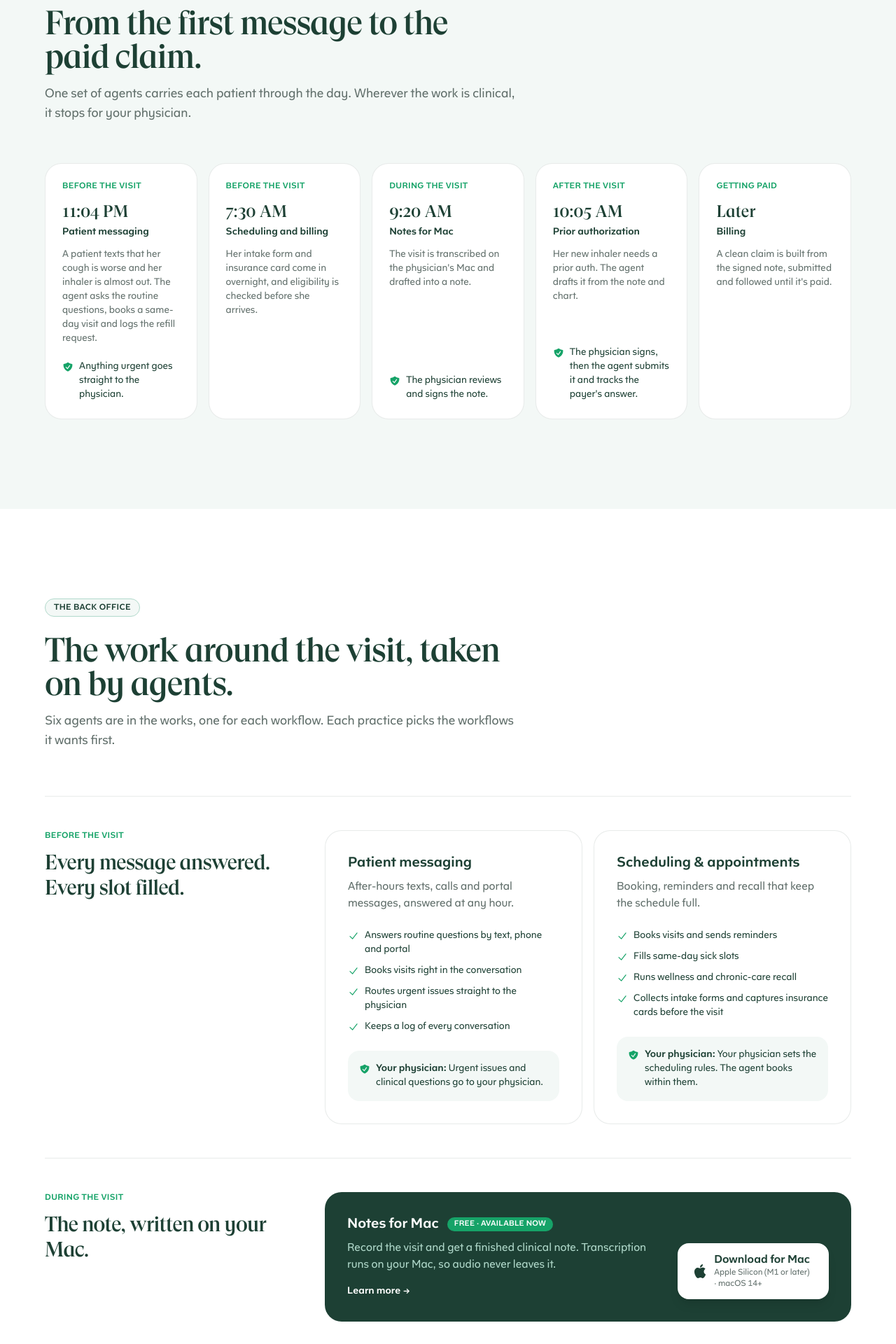
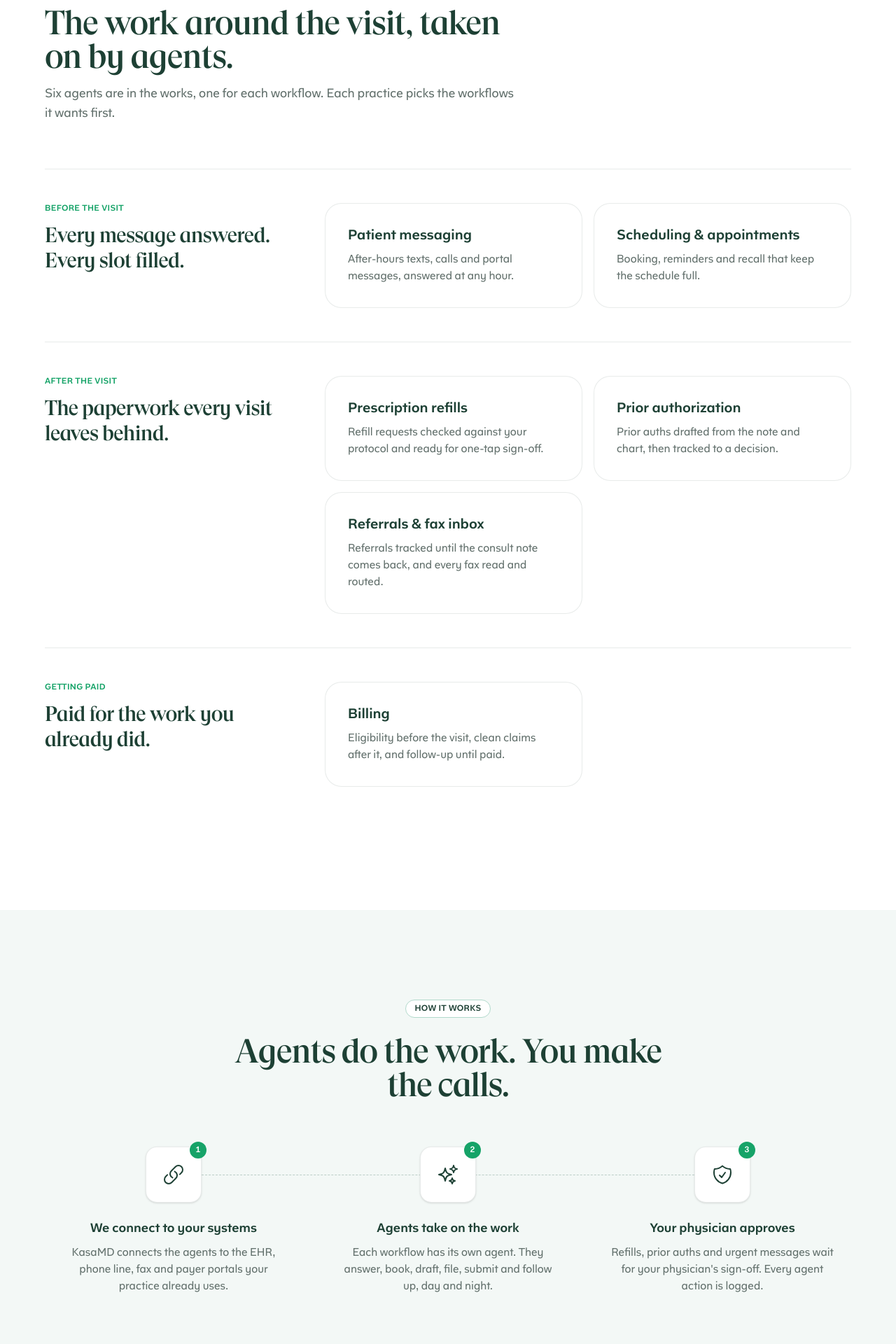
Before and after one commit to Kasa-Labs/kasa_marketing, a Next.js app: page / in a window 1280 px wide. Shown: the part 1540-3460 px from the top of the page at 70% size. Built offline with nearby package versions, Linux system fonts and the light colour scheme.

Commit message:
Keep Notes for Mac out of the back office; cards show only each agent's service

```diff
--- a/app/components/PatientPath.tsx
+++ /dev/null
@@ -1,94 +0,0 @@
-import { ShieldCheckIcon } from "@heroicons/react/20/solid";
-import { moments, type Moment } from "@/content/workflows";
-
-const steps: {
-  time: string;
-  moment: Moment;
-  agent: string;
-  text: string;
-  physician?: string;
-}[] = [
-  {
-    time: "11:04 PM",
-    moment: "before",
-    agent: "Patient messaging",
-    text: "A patient texts that her cough is worse and her inhaler is almost out. The agent asks the routine questions, books a same-day visit and logs the refill request.",
-    physician: "Anything urgent goes straight to the physician.",
-  },
-  {
-    time: "7:30 AM",
-    moment: "before",
-    agent: "Scheduling and billing",
-    text: "Her intake form and insurance card come in overnight, and eligibility is checked before she arrives.",
-  },
-  {
-    time: "9:20 AM",
-    moment: "during",
-    agent: "Notes for Mac",
-    text: "The visit is transcribed on the physician's Mac and drafted into a note.",
-    physician: "The physician reviews and signs the note.",
-  },
-  {
-    time: "10:05 AM",
-    moment: "after",
-    agent: "Prior authorization",
-    text: "Her new inhaler needs a prior auth. The agent drafts it from the note and chart.",
-    physician:
-      "The physician signs, then the agent submits it and tracks the payer's answer.",
-  },
-  {
-    time: "Later",
-    moment: "paid",
-    agent: "Billing",
-    text: "A clean claim is built from the signed note, submitted and followed until it's paid.",
-  },
-];
-
-const momentLabel = Object.fromEntries(
-  moments.map((m) => [m.id, m.label]),
-) as Record<Moment, string>;
-
-export function PatientPath() {
-  return (
-    <section className="bg-brand-50 px-4 py-24 sm:px-6 sm:py-32 lg:px-8">
-      <div className="mx-auto max-w-6xl">
-        <div className="max-w-2xl">
-          <span className="eyebrow bg-white">One patient, start to finish</span>
-          <h2 className="display mt-6 text-4xl sm:text-5xl">
-            From the first message to the paid claim.
-          </h2>
-          <p className="mt-4 text-lg text-muted">
-            One set of agents carries each patient through the day. Wherever
-            the work is clinical, it stops for your physician.
-          </p>
-        </div>
-
-        <ol className="mt-14 grid gap-4 lg:grid-cols-5">
-          {steps.map((step) => (
-            <li
-              key={step.time}
-              className="flex flex-col rounded-3xl border border-brand-900/10 bg-white p-6"
-            >
-              <p className="text-xs font-semibold tracking-wide text-brand-600 uppercase">
-                {momentLabel[step.moment]}
-              </p>
-              <p className="mt-3 font-gtsuper text-2xl text-brand-900">
-                {step.time}
-              </p>
-              <p className="mt-1 text-sm font-semibold text-brand-900">
-                {step.agent}
-              </p>
-              <p className="mt-3 text-sm text-muted">{step.text}</p>
-              {step.physician && (
-                <p className="mt-auto flex gap-2 pt-5 text-sm font-medium text-brand-900">
-                  <ShieldCheckIcon className="mt-0.5 h-4 w-4 shrink-0 text-brand-600" />
-                  {step.physician}
-                </p>
-              )}
-            </li>
-          ))}
-        </ol>
-      </div>
-    </section>
-  );
-}
--- a/app/components/TrustSection.tsx
+++ b/app/components/TrustSection.tsx
@@ -1,6 +1,5 @@
 import {
   ClipboardDocumentListIcon,
-  ComputerDesktopIcon,
   CpuChipIcon,
   UserIcon,
 } from "@heroicons/react/24/outline";
@@ -24,12 +23,6 @@ const points = [
     description:
       "KasaMD has no back-office staff working in your records. The only people in the loop are your own.",
   },
-  {
-    icon: ComputerDesktopIcon,
-    title: "Notes stay on your Mac",
-    description:
-      "Notes for Mac transcribes and writes notes on-device. Audio never leaves your Mac.",
-  },
 ];
 
 export function TrustSection() {
@@ -49,7 +42,7 @@ export function TrustSection() {
           </p>
         </div>
 
-        <ul className="grid gap-4 sm:grid-cols-2 lg:col-span-3">
+        <ul className="grid gap-4 lg:col-span-3">
           {points.map((point) => (
             <li
               key={point.title}
--- a/app/components/WorkflowsByMoment.tsx
+++ b/app/components/WorkflowsByMoment.tsx
@@ -1,7 +1,3 @@
-import Link from "next/link";
-import { CheckIcon, ShieldCheckIcon } from "@heroicons/react/20/solid";
-import { DownloadButton } from "@/components/DownloadButton";
-import { notesForMac } from "@/content/tools";
 import { moments, workflows, type Workflow } from "@/content/workflows";
 
 function WorkflowCard({ workflow }: { workflow: Workflow }) {
@@ -13,48 +9,6 @@ function WorkflowCard({ workflow }: { workflow: Workflow }) {
         </h4>
       </div>
       <p className="mt-2 text-base text-muted">{workflow.summary}</p>
-      <ul className="mt-6 space-y-2.5">
-        {workflow.agentDoes.map((task) => (
-          <li key={task} className="flex items-start gap-2 text-sm text-brand-900">
-            <CheckIcon className="mt-0.5 h-4 w-4 shrink-0 text-brand-600" />
-            {task}
-          </li>
-        ))}
-      </ul>
-      <div className="mt-auto pt-6">
-        <p className="flex gap-2 rounded-2xl bg-brand-50 p-4 text-sm text-brand-900">
-          <ShieldCheckIcon className="mt-0.5 h-4 w-4 shrink-0 text-brand-600" />
-          <span>
-            <span className="font-semibold">Your physician: </span>
-            {workflow.physicianApproves}
-          </span>
-        </p>
-      </div>
-    </article>
-  );
-}
-
-function NotesCard() {
-  return (
-    <article className="flex flex-col gap-6 rounded-3xl bg-brand-900 p-6 sm:col-span-2 sm:p-8 lg:flex-row lg:items-end lg:justify-between">
-      <div className="max-w-md">
-        <div className="flex flex-wrap items-center gap-3">
-          <h4 className="text-xl font-semibold text-white">
-            {notesForMac.name}
-          </h4>
-          <span className="rounded-full bg-brand-600 px-2.5 py-0.5 text-[11px] font-semibold tracking-wide text-white uppercase">
-            Free &middot; Available now
-          </span>
-        </div>
-        <p className="mt-2 text-base text-brand-200">{notesForMac.summary}</p>
-        <Link
-          href={notesForMac.href}
-          className="mt-4 inline-flex items-center gap-1 text-sm font-semibold text-white underline-offset-4 hover:underline"
-        >
-          Learn more <span aria-hidden="true">&rarr;</span>
-        </Link>
-      </div>
-      <DownloadButton variant="light" />
     </article>
   );
 }
@@ -90,15 +44,11 @@ export function WorkflowsByMoment() {
                 <h3 className="display mt-3 text-3xl">{moment.title}</h3>
               </div>
               <div className="grid gap-4 sm:grid-cols-2 lg:col-span-2">
-                {moment.id === "during" ? (
-                  <NotesCard />
-                ) : (
-                  workflows
-                    .filter((workflow) => workflow.moment === moment.id)
-                    .map((workflow) => (
-                      <WorkflowCard key={workflow.slug} workflow={workflow} />
-                    ))
-                )}
+                {workflows
+                  .filter((workflow) => workflow.moment === moment.id)
+                  .map((workflow) => (
+                    <WorkflowCard key={workflow.slug} workflow={workflow} />
+                  ))}
               </div>
             </div>
           ))}
--- a/app/content/workflows.ts
+++ b/app/content/workflows.ts
@@ -1,12 +1,10 @@
-export type Moment = "before" | "during" | "after" | "paid";
+export type Moment = "before" | "after" | "paid";
 
 export type Workflow = {
   slug: string;
   name: string;
   moment: Moment;
   summary: string;
-  agentDoes: string[];
-  physicianApproves: string;
 };
 
 export const moments: { id: Moment; label: string; title: string }[] = [
@@ -14,11 +12,6 @@ export const moments: { id: Moment; label: string; title: string }[] = [
     id: "before",
     label: "Before the visit",
     title: "Every message answered. Every slot filled.",
-  },
-  {
-    id: "during",
-    label: "During the visit",
-    title: "The note, written on your Mac.",
   },
   {
     id: "after",
@@ -39,28 +32,12 @@ export const workflows: Workflow[] = [
     moment: "before",
     summary:
       "After-hours texts, calls and portal messages, answered at any hour.",
-    agentDoes: [
-      "Answers routine questions by text, phone and portal",
-      "Books visits right in the conversation",
-      "Routes urgent issues straight to the physician",
-      "Keeps a log of every conversation",
-    ],
-    physicianApproves:
-      "Urgent issues and clinical questions go to your physician.",
   },
   {
     slug: "scheduling",
     name: "Scheduling & appointments",
     moment: "before",
     summary: "Booking, reminders and recall that keep the schedule full.",
-    agentDoes: [
-      "Books visits and sends reminders",
-      "Fills same-day sick slots",
-      "Runs wellness and chronic-care recall",
-      "Collects intake forms and captures insurance cards before the visit",
-    ],
-    physicianApproves:
-      "Your physician sets the scheduling rules. The agent books within them.",
   },
   {
     slug: "refills",
@@ -68,14 +45,6 @@ export const workflows: Workflow[] = [
     moment: "after",
     summary:
       "Refill requests checked against your protocol and ready for one-tap sign-off.",
-    agentDoes: [
-      "Takes requests from patients, pharmacies and the portal",
-      "Checks each one against your refill protocol (last visit, labs due, controlled-substance rules)",
-      "Queues approved refills for one-tap sign-off",
-      "Books a visit for patients who are overdue",
-    ],
-    physicianApproves:
-      "Every refill. The agent prepares it and your physician signs with one tap.",
   },
   {
     slug: "prior-authorization",
@@ -83,12 +52,6 @@ export const workflows: Workflow[] = [
     moment: "after",
     summary:
       "Prior auths drafted from the note and chart, then tracked to a decision.",
-    agentDoes: [
-      "Drafts the request from the visit note and chart",
-      "Submits it once your physician signs",
-      "Tracks payer responses and follows up",
-    ],
-    physicianApproves: "Signs each request before it goes to the payer.",
   },
   {
     slug: "referrals-fax",
@@ -96,14 +59,6 @@ export const workflows: Workflow[] = [
     moment: "after",
     summary:
       "Referrals tracked until the consult note comes back, and every fax read and routed.",
-    agentDoes: [
-      "Packages the note and records for each outgoing referral",
-      "Sends it and tracks it until the patient is seen and the consult note returns",
-      "Reads incoming faxes and files each one to the chart",
-      "Hands each fax to the agent that owns it, so pharmacy requests go to refills and payer replies to prior auth",
-    ],
-    physicianApproves:
-      "Your physician orders each referral. Letters and results that need a clinical read land in their queue.",
   },
   {
     slug: "billing",
@@ -111,12 +66,5 @@ export const workflows: Workflow[] = [
     moment: "paid",
     summary:
       "Eligibility before the visit, clean claims after it, and follow-up until paid.",
-    agentDoes: [
-      "Checks eligibility before the visit",
-      "Builds clean claims from the signed note",
-      "Follows up on open claims and works denials",
-      "Collects patient payments",
-    ],
-    physicianApproves: "Claims go out only from notes your physician has signed.",
   },
 ];
--- a/app/page.tsx
+++ b/app/page.tsx
@@ -3,7 +3,6 @@ import { AgentSteps } from "@/components/AgentSteps";
 import { CtaSection } from "@/components/CtaSection";
 import { FreeToolsGrid } from "@/components/FreeToolsGrid";
 import { HomeHero } from "@/components/HomeHero";
-import { PatientPath } from "@/components/PatientPath";
 import { RequestInviteButton } from "@/components/RequestInvite";
 import { TrustSection } from "@/components/TrustSection";
 import { WorkflowsByMoment } from "@/components/WorkflowsByMoment";
@@ -12,7 +11,6 @@ export default function Home() {
   return (
     <>
       <HomeHero />
-      <PatientPath />
       <WorkflowsByMoment />
       <AgentSteps />
       <TrustSection />
```
